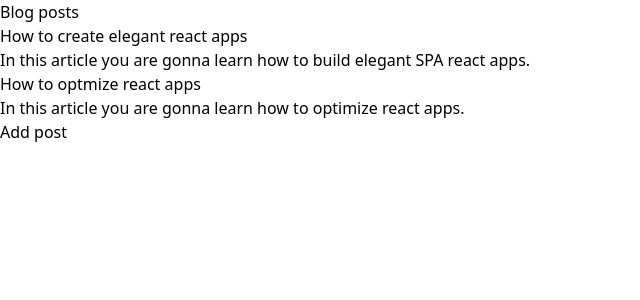
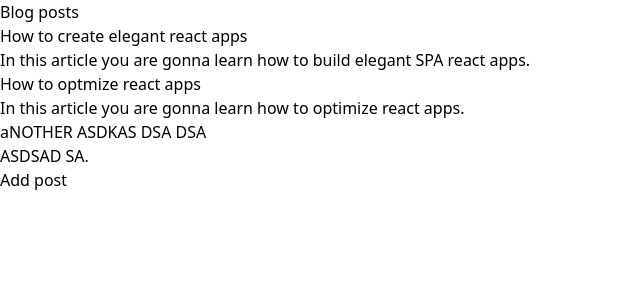
Before and after one commit to caiostarke/react-blog, a React (Vite) app: page / in a window 1280 px wide. Shown: the top 300 px of the page, without its empty margins (0-640 px from the left). Built offline with nearby package versions, Linux system fonts and the light colour scheme; data requests are answered from the project's data file.

Commit message:
implement add post feature

```diff
--- a/data/db.json
+++ b/data/db.json
@@ -13,6 +13,12 @@
       "description": "In this article you are gonna learn how to optimize react apps",
       "body": "Optimizing your React applications is crucial for enhancing performance and user experience. Some tips include:\n\n1. **Virtualization**: Implement virtualized lists for large datasets using libraries like react-virtualized.\n2. **Memoization**: Utilize React's memoization techniques like `useMemo` and `memo` to prevent unnecessary re-rendering.\n3. **Code splitting**: Split your code into smaller chunks using dynamic imports and lazy-loading components.\n4. **Image optimization**: Optimize your images using tools like Webpack's image loader or services like TinyPNG.",
       "date": "2022-01-01 00:00:00"
+    },
+    {
+      "title": "aNOTHER ASDKAS DSA DSA",
+      "description": "ASDSAD SA",
+      "body": "D SAD SAD SAD SA",
+      "id": "46ae"
     }
   ]
 }
--- a/src/App.tsx
+++ b/src/App.tsx
@@ -1,5 +1,5 @@
 import Nav from './components/header_nav/Header_nav'
-import { Outlet, useLoaderData, Form } from 'react-router-dom'
+import { Outlet, useLoaderData, Form, Link } from 'react-router-dom'
 import { getPosts, createPost } from './data/post';
 import './index.css'
 
@@ -39,9 +39,8 @@ function App() {
           }
         </nav>
 
-        <Form method='post'>
-            <button type='submit'> Add post </button>
-        </Form>
+        <Link to='/post/create'>Add post</Link>
+
 
       </div>
 
--- a/src/main.tsx
+++ b/src/main.tsx
@@ -12,6 +12,7 @@ import './index.css'
 import Edit, { action as editAction } from './routes/Post/edit.tsx'
 import { action as destroyAction } from './routes/Post/destroy.tsx'
 
+import Create, {action as createAction} from './routes/Post/create.tsx'
 //
 
 const router = createBrowserRouter([
@@ -38,6 +39,11 @@ const router = createBrowserRouter([
     loader: postLoader,
     action: editAction
   },
+  {
+    path: "/post/create",
+    element: <Create />,
+    action: createAction
+  }
 ])
 
 
--- /dev/null
+++ b/src/routes/Post/create.tsx
@@ -0,0 +1,34 @@
+import Nav from '../../components/header_nav/Header_nav'
+import { Form, redirect } from 'react-router-dom'
+
+import { createPost } from '../../data/post';
+
+export async function action({ request }: any) {
+    const formData = await request.formData();
+    const post = Object.fromEntries(formData);
+    await createPost(post as PostData);
+
+    return redirect('/');
+}
+
+export default function create() {
+  return (
+    <>
+    <Nav />
+    <div className='mx-auto mt-10 px-7 md:max-w-3xl sm:max-w-2xl'>
+        <Form method='post' className='flex flex-col gap-5 py-10' >
+            <input className='py-2 pl-2 border border-red-200 border-solid rounded-sm outline-none' type="text" name="title" placeholder="Post title" aria-label="Post title" />
+
+            <input name="description" placeholder="Post description" aria-label="Post description" className='py-2 pl-2 border border-red-200 border-solid rounded-sm outline-none' />
+
+            <textarea name="body" placeholder="Post content" aria-label="Post Content" className='py-2 pl-2 border border-red-200 border-solid rounded-sm outline-none' />
+
+            <div>
+                <button type="submit" className="px-5 py-2 text-white duration-150 rounded-md bg-sky-500 hover:bg-sky-600">Add post</button>
+            </div>
+
+        </Form>
+    </div>
+    </>
+  )
+}
```
